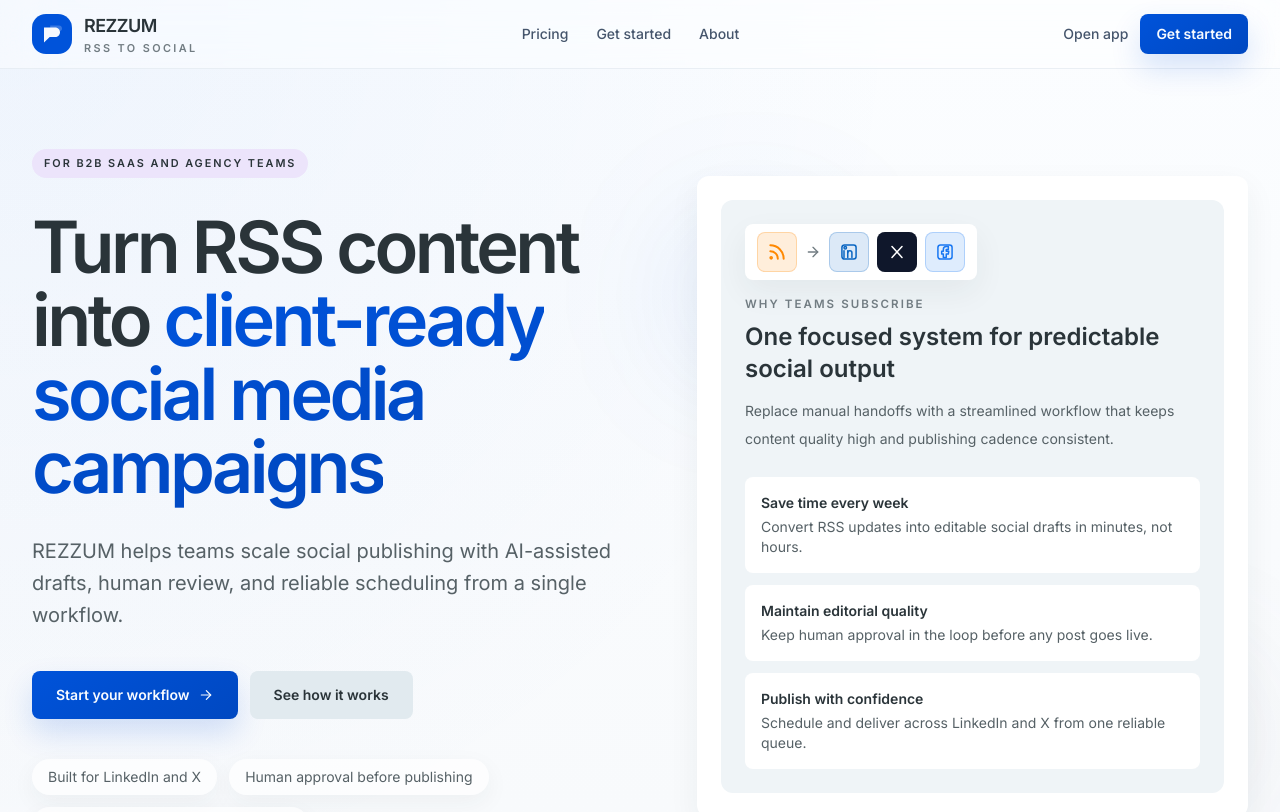
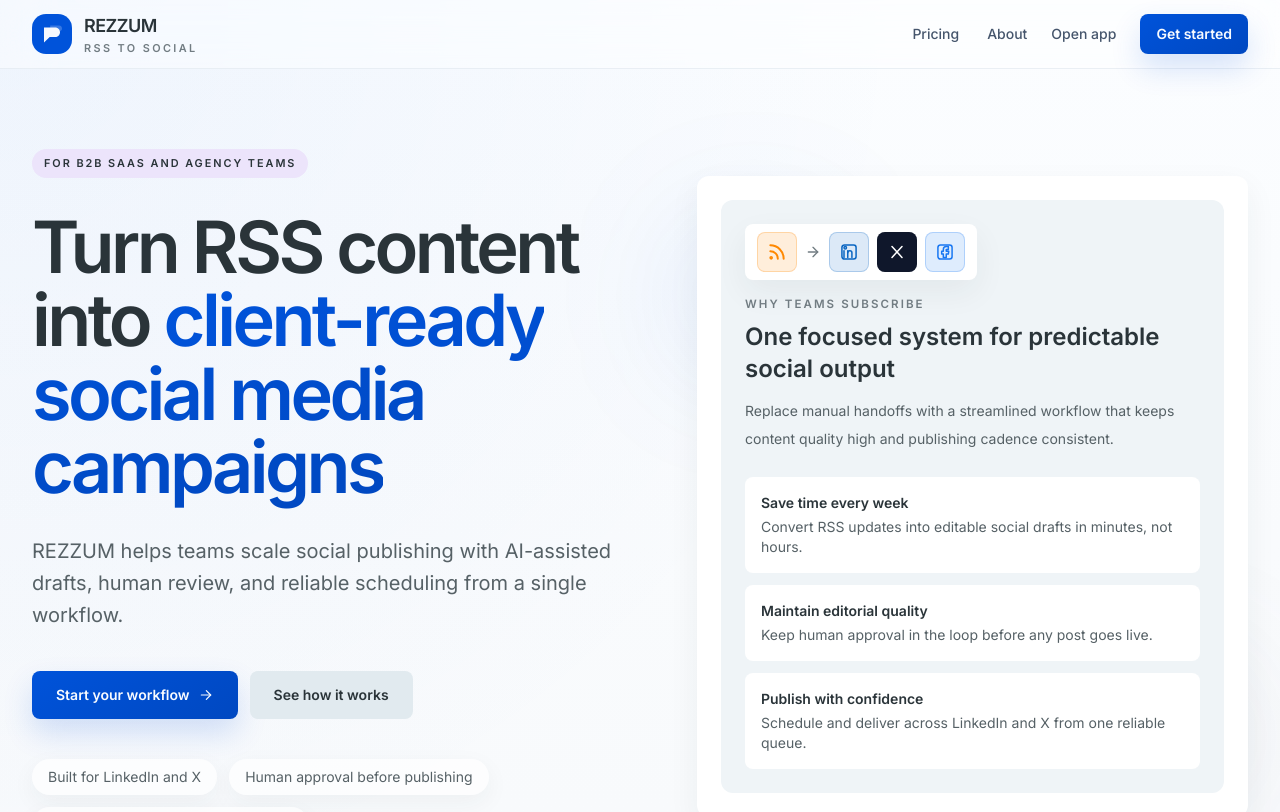
Before and after one commit to SOULTWARE/REZZUM, a Next.js app: page / in a window 1280 px wide. Shown: the top 812 px of the page. Built offline with nearby package versions, Linux system fonts and the light colour scheme.

Commit message:
UI: update the navbar

```diff
--- a/app/page.tsx
+++ b/app/page.tsx
@@ -112,7 +112,6 @@
 
 const primaryNavLinks = [
   { href: "#pricing", label: "Pricing" },
-  { href: "/dashboard", label: "Get started" },
   { href: "#about", label: "About" },
 ];
 
--- a/components/landing-header.tsx
+++ b/components/landing-header.tsx
@@ -50,6 +50,7 @@
           </div>
         </Link>
 
+        <div className="ml-auto flex items-center gap-6">
           <nav className="hidden items-center gap-7 md:flex" aria-label="Primary">
             {primaryNavLinks.map((link) =>
               link.href.startsWith("#") ? (
@@ -72,7 +73,6 @@
             )}
           </nav>
 
-        <div className="flex items-center gap-3">
           <Link
             href="/dashboard"
             className="hidden text-sm font-medium text-slate-600 hover:text-slate-900 sm:inline-flex"
```
Lines whose indentation alone changed are shown as unchanged.
